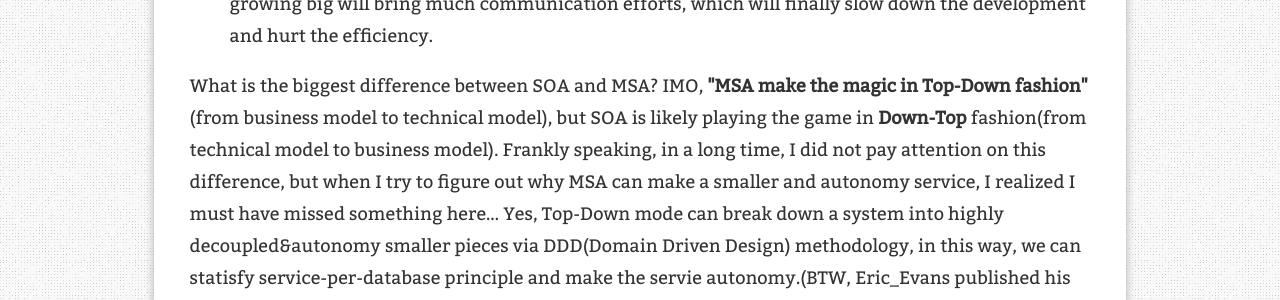
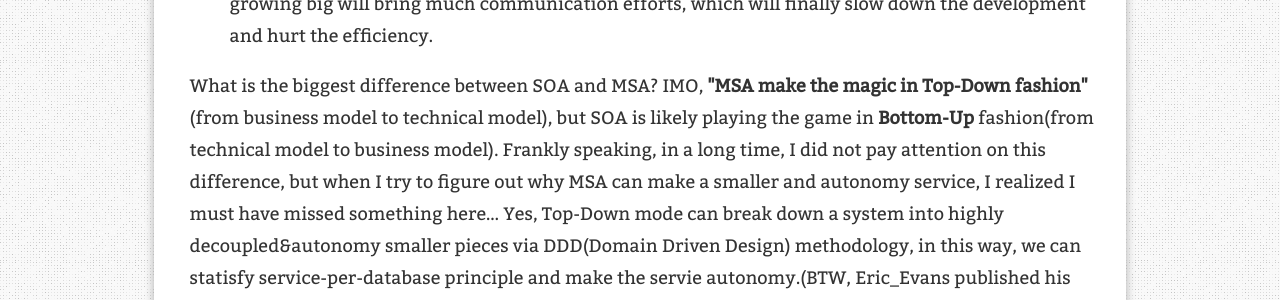
Before and after one commit to leezhenghui/leezhenghui.github.io, a Jekyll site: the page built from _posts/2018-10-10-build-a-scalable-system-basics.md, in a window 1280 px wide and 900 px high, scrolled down 10583 px. Shown: the part 155-455 px from the top of the window. Built offline with Jekyll 4.4.1, drawn with Linux system fonts in a browser that asks for light colours; comment, search, counter and statistics services are not loaded.

Commit message:
auto udpate by doc builder

```diff
--- a/_posts/2018-10-10-build-a-scalable-system-basics.md
+++ b/_posts/2018-10-10-build-a-scalable-system-basics.md
@@ -168,7 +168,7 @@
 7. Edge service(API) need involve a gateway pattern, but the gateway should contain only non-functional functionalities.
 8. The micro-services also give suggestion on the team size, the "two-pizza" team rule implies team growing big will bring much communication efforts, which will finally slow down the development and hurt the efficiency.
 
-What is the biggest difference between SOA and MSA? IMO, **"MSA make the magic in Top-Down fashion"**(from business model to technical model), but SOA is likely playing the game in **Down-Top** fashion(from technical model to business model). Frankly speaking, in a long time, I did not pay attention on this difference, but when I try to figure out why MSA can make a smaller and autonomy service, I realized I must have missed something here... Yes, Top-Down mode can break down a system into highly decoupled&autonomy smaller pieces via DDD(Domain Driven Design) methodology, in this way, we can statisfy service-per-database principle and make the servie autonomy.(BTW, Eric\_Evans published his book [Domain-Driven Design: Tackling Complexity in the Heart of Software](http://dddcommunity.org/book/evans_2003/) was at 2004, but seems it is becoming popular with MSA). On the contrary, use the "down-top", we only can get the coarse-grained service, these services may  (paritial)share with same data model, could not be totally decoupled and not autonomy. Sharing the same data model among different servcies will introduce more complexities in data consistency, this is one of reason for SOA pick up a centralized ESB product which can provide an UoW(Unit of Work, e.g: `two-phase-commit`) capability across service communication boundaries to guarantee data consistency.
+What is the biggest difference between SOA and MSA? IMO, **"MSA make the magic in Top-Down fashion"**(from business model to technical model), but SOA is likely playing the game in **Bottom-Up** fashion(from technical model to business model). Frankly speaking, in a long time, I did not pay attention on this difference, but when I try to figure out why MSA can make a smaller and autonomy service, I realized I must have missed something here... Yes, Top-Down mode can break down a system into highly decoupled&autonomy smaller pieces via DDD(Domain Driven Design) methodology, in this way, we can statisfy service-per-database principle and make the servie autonomy.(BTW, Eric\_Evans published his book [Domain-Driven Design: Tackling Complexity in the Heart of Software](http://dddcommunity.org/book/evans_2003/) was at 2004, but seems it is becoming popular with MSA). On the contrary, use the "down-top", we only can get the coarse-grained service, these services may  (paritial)share with same data model, could not be totally decoupled and not autonomy. Sharing the same data model among different servcies will introduce more complexities in data consistency, this is one of reason for SOA pick up a centralized ESB product which can provide an UoW(Unit of Work, e.g: `two-phase-commit`) capability across service communication boundaries to guarantee data consistency.
 
 > ![Note]({{ site.url }}/assets/ico/note.png)
 >
```
Also changed, not shown: assets/materials/inside-kafka/inside-kafka-commit-log-flow.png, assets/materials/inside-kafka/inside-kafka-fetch-log-flow.png, assets/materials/inside-kafka/inside-kafka-mmap-addr-space.png, assets/materials/inside-kafka/inside-kafka-mmap.png, assets/materials/inside-kafka/inside-kafka-normal-read-write.png, assets/materials/inside-kafka/inside-kafka-server-side-component-architecture.png (added), assets/materials/inside-kafka/inside-kafka-zero-copy.png.
